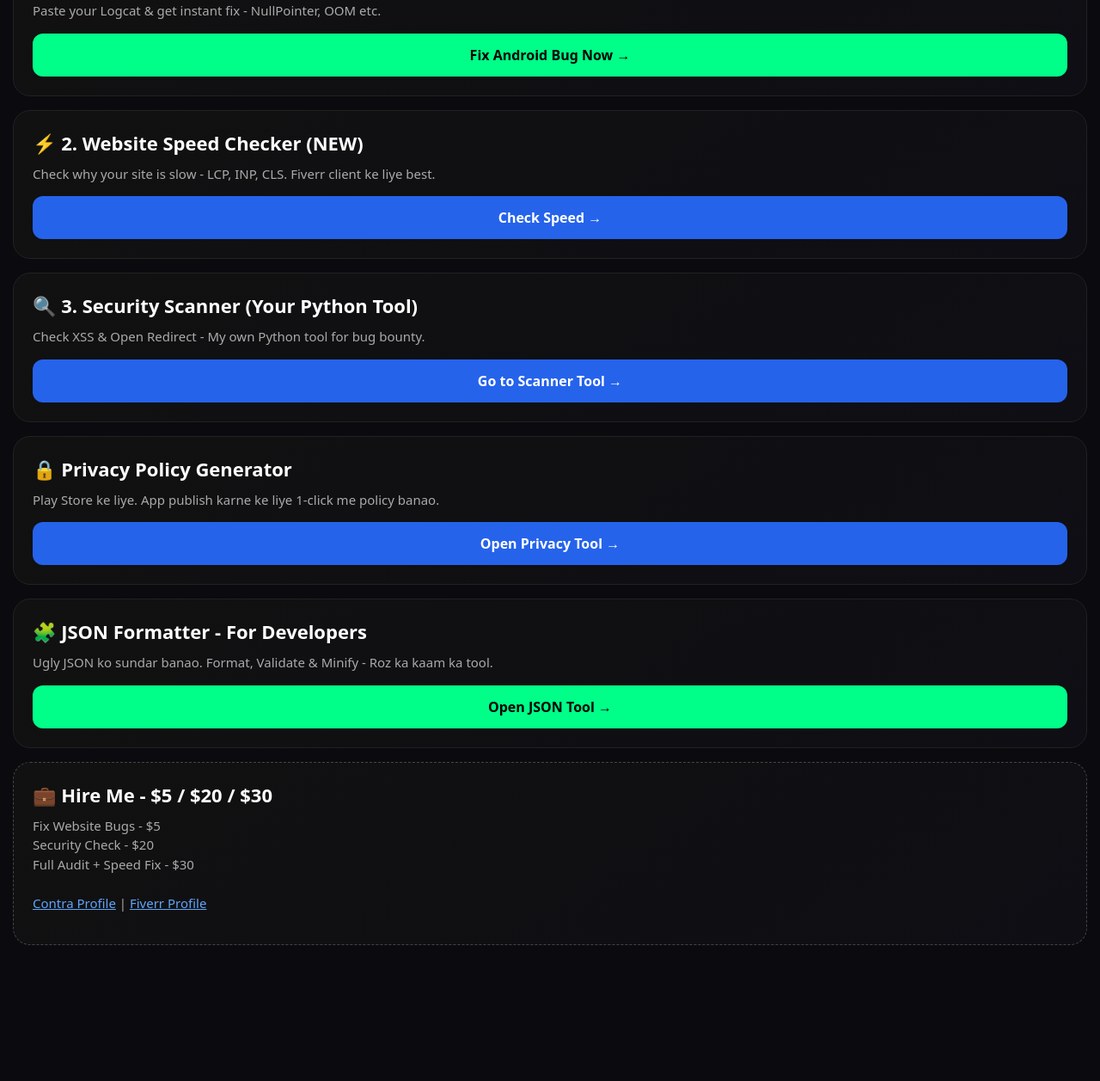
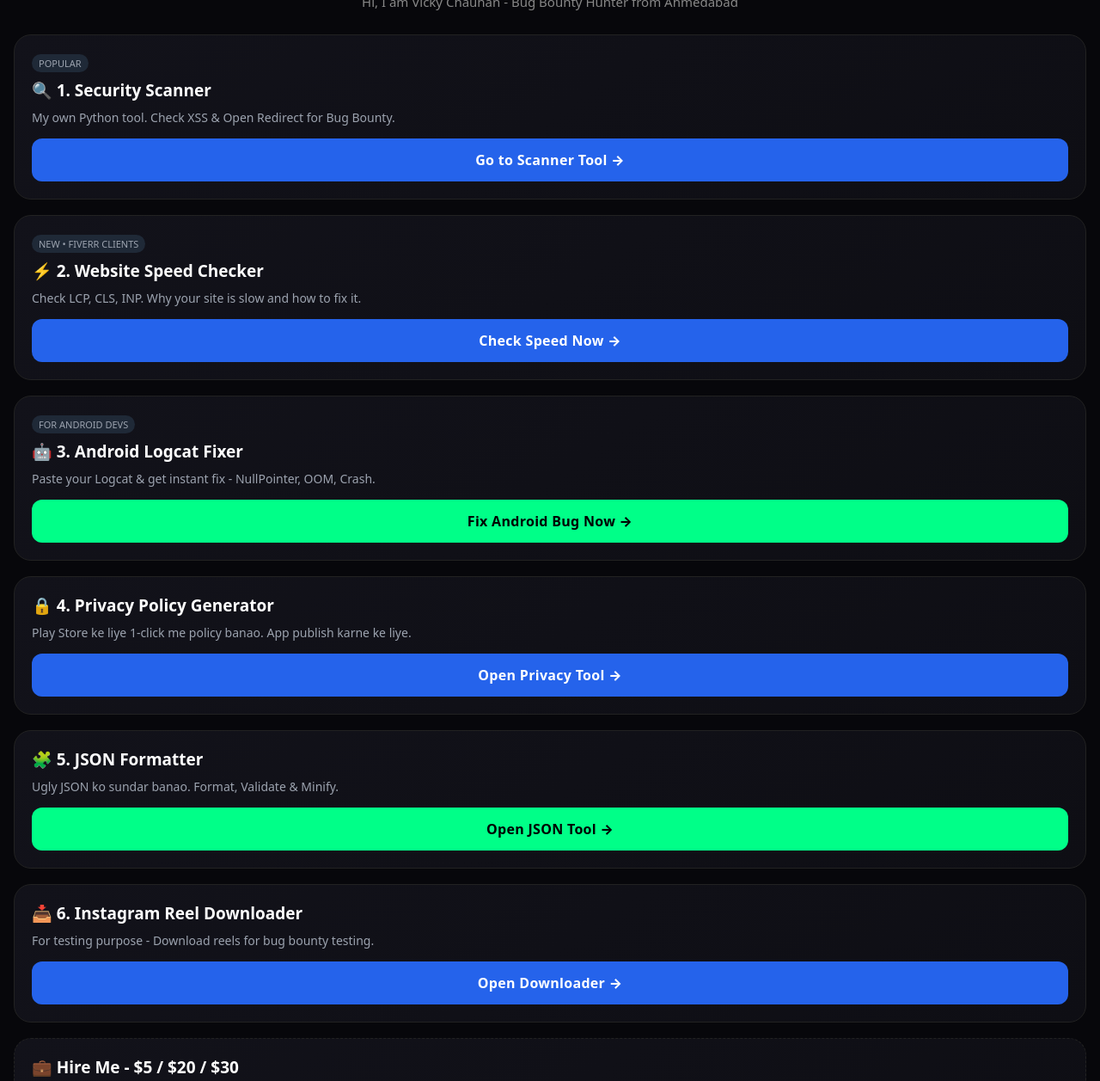
Before and after one commit to vickychauhan4949/cyb3r-tools, a plain HTML site: page index.html in a window 1280 px wide. Shown: the part 93-1350 px from the top of the page at 86% size. Before the commit the page ends 1223 px from the top, so only its background shows below. Drawn offline with Linux system fonts and the light colour scheme.

Commit message:
Update index.html

```diff
--- a/index.html
+++ b/index.html
@@ -1,66 +1,77 @@
 <!DOCTYPE html>
-<html>
+<html lang="en">
 <head>
 <meta charset="UTF-8">
 <meta name="viewport" content="width=device-width, initial-scale=1.0">
 <title>cyb3r-tools - Vicky Chauhan | Bug Bounty Hunter</title>
 <style>
-body{background:#0a0a0f; color:#fff; font-family: system-ui; margin:0; padding:15px;}
-.header{text-align:center; padding:20px 10px;}
-.header h1{margin:5px 0;}
-.header p{color:#888; margin:0;}
-.card{border:1px solid #222; border-radius:20px; padding:22px; margin:16px 0; background:linear-gradient(145deg,#111,#0e0e14);}
-.card h2{margin:0 0 10px 0; font-size:22px;}
-.card p{color:#aaa; margin:0 0 15px 0; font-size:15px; line-height:1.5;}
-.btn{display:block; text-align:center; padding:14px; border-radius:12px; text-decoration:none; font-weight:bold; font-size:16px;}
-.btn-blue{background:#2563eb; color:#fff;}
-.btn-green{background:#00ff88; color:#000;}
-.hire{border:1px dashed #444;}
-.hire a{color:#60a5fa;}
+*{margin:0;padding:0;box-sizing:border-box}
+body{background:#07070b;color:#fff;font-family:system-ui,-apple-system,Segoe UI,Roboto; padding:16px;}
+.header{text-align:center;padding:25px 10px 10px 10px;}
+.header h1{font-size:26px;letter-spacing:0.5px;}
+.header p{color:#888;margin-top:8px;font-size:15px;}
+.card{background:linear-gradient(145deg,#12121a,#0e0e14);border:1px solid #222;border-radius:20px;padding:20px;margin:18px 0;}
+.card h2{font-size:19px;margin-bottom:8px;}
+.card p{color:#9ca3af;font-size:14px;line-height:1.5;margin-bottom:14px;}
+.btn{display:block;width:100%;text-align:center;padding:14px 10px;border-radius:12px;text-decoration:none;font-weight:800;font-size:16px;letter-spacing:0.3px;}
+.btn-blue{background:#2563eb;color:#fff;}
+.btn-green{background:#00ff88;color:#000;}
+.badge{display:inline-block;background:#1f2937;color:#9ca3af;font-size:11px;padding:3px 8px;border-radius:20px;margin-bottom:8px;}
+.footer{text-align:center;color:#555;font-size:13px;padding:30px 10px;}
 </style>
 </head>
 <body>
 
-<div class="card">
-<h2>🤖 1. Android Logcat Fixer (For App Devs)</h2>
-<p>Paste your Logcat & get instant fix - NullPointer, OOM etc.</p>
-<a class="btn btn-green" href="android-logcat-fixer/">Fix Android Bug Now →</a>
+<div class="header">
+<h1>🛡️ cyb3r-tools</h1>
+<p>Hi, I am Vicky Chauhan - Bug Bounty Hunter from Ahmedabad</p>
 </div>
 
 <div class="card">
-<h2>⚡ 2. Website Speed Checker (NEW)</h2>
-<p>Check why your site is slow - LCP, INP, CLS. Fiverr client ke liye best.</p>
-<a class="btn btn-blue" href="website-speed-checker/">Check Speed →</a>
+<span class="badge">POPULAR</span>
+<h2>🔍 1. Security Scanner</h2>
+<p>My own Python tool. Check XSS & Open Redirect for Bug Bounty.</p>
+<a class="btn btn-blue" href="./cyb3r-tools/security-scanner/">Go to Scanner Tool →</a>
 </div>
 
 <div class="card">
-<h2>🔍 3. Security Scanner (Your Python Tool)</h2>
-<p>Check XSS & Open Redirect - My own Python tool for bug bounty.</p>
-<a class="btn btn-blue" href="security-scanner/">Go to Scanner Tool →</a>
+<span class="badge">NEW • FIVERR CLIENTS</span>
+<h2>⚡ 2. Website Speed Checker</h2>
+<p>Check LCP, CLS, INP. Why your site is slow and how to fix it.</p>
+<a class="btn btn-blue" href="./cyb3r-tools/website-speed-checker/">Check Speed Now →</a>
 </div>
 
 <div class="card">
-<h2>🔒 Privacy Policy Generator</h2>
-<p>Play Store ke liye. App publish karne ke liye 1-click me policy banao.</p>
-<a class="btn btn-blue" href="privacy-policy-generator/">Open Privacy Tool →</a>
+<span class="badge">FOR ANDROID DEVS</span>
+<h2>🤖 3. Android Logcat Fixer</h2>
+<p>Paste your Logcat & get instant fix - NullPointer, OOM, Crash.</p>
+<a class="btn btn-green" href="./cyb3r-tools/android-logcat-fixer/">Fix Android Bug Now →</a>
 </div>
 
 <div class="card">
-<h2>🧩 JSON Formatter - For Developers</h2>
-<p>Ugly JSON ko sundar banao. Format, Validate & Minify - Roz ka kaam ka tool.</p>
-<a class="btn btn-green" href="json-formatter/">Open JSON Tool →</a>
+<h2>🔒 4. Privacy Policy Generator</h2>
+<p>Play Store ke liye 1-click me policy banao. App publish karne ke liye.</p>
+<a class="btn btn-blue" href="./cyb3r-tools/privacy-policy-generator/">Open Privacy Tool →</a>
 </div>
 
+<div class="card">
+<h2>🧩 5. JSON Formatter</h2>
+<p>Ugly JSON ko sundar banao. Format, Validate & Minify.</p>
+<a class="btn btn-green" href="./cyb3r-tools/json-formatter/">Open JSON Tool →</a>
+</div>
 
-<div class="card hire">
+<div class="card">
+<h2>📥 6. Instagram Reel Downloader</h2>
+<p>For testing purpose - Download reels for bug bounty testing.</p>
+<a class="btn btn-blue" href="./cyb3r-tools/instagram-reel-downloader/">Open Downloader →</a>
+</div>
+
+<div class="card" style="border-style:dashed;">
 <h2>💼 Hire Me - $5 / $20 / $30</h2>
-<p>
-Fix Website Bugs - $5<br>
-Security Check - $20<br>
-Full Audit + Speed Fix - $30<br><br>
-<a href="#">Contra Profile</a> | <a href="#">Fiverr Profile</a>
-</p>
+<p>Fix Website Bugs - $5<br>Security Check - $20<br>Full Audit + Speed Fix - $30</p>
 </div>
+
+<div class="footer">Made with ❤️ by Vicky Chauhan • Ahmedabad, Gujarat</div>
 
 </body>
 </html>
```
